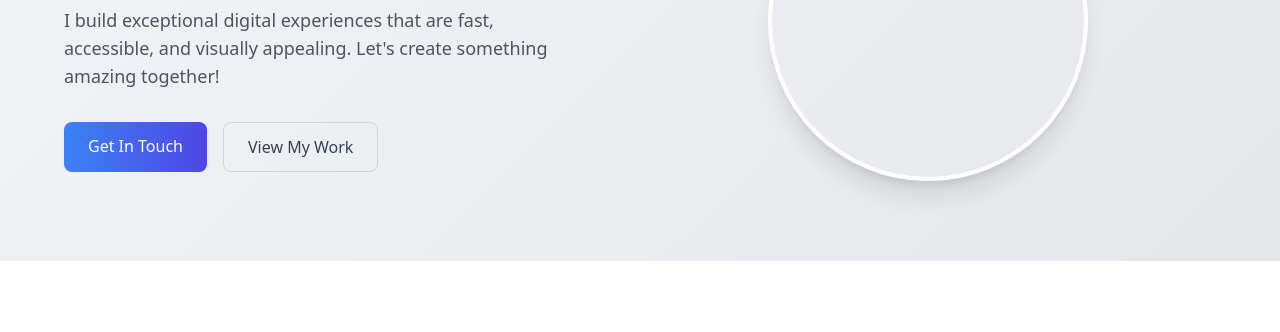
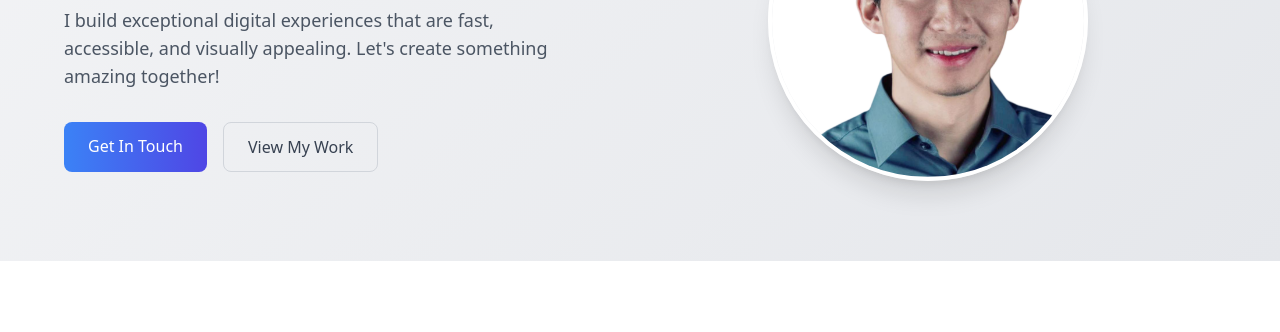
Before and after one commit to williaml12/Personal-Porfolio-Website, a plain HTML site: page index.html in a window 1280 px wide. Shown: the part 267-599 px from the top of the page. Drawn offline with nearby package versions, Linux system fonts and the light colour scheme; the site is published under a folder, as on GitHub Pages, so addresses that start at the root find nothing.

Commit message:
Update index.html

```diff
--- a/index.html
+++ b/index.html
@@ -136,7 +136,7 @@
                 <div class="md:w-1/2 flex justify-center">
                     <div class="relative w-64 h-64 md:w-80 md:h-80 rounded-full overflow-hidden border-4 border-white shadow-xl">
                         <!-- <img src="https://images.unsplash.com/photo-1507003211169-0a1dd7228f2d?ixlib=rb-4.0.3&ixid=M3wxMjA3fDB8MHxwaG90by1wYWdlfHx8fGVufDB8fHx8fA%3D%3D&auto=format&fit=crop&w=774&q=80" alt="Alex Carter" class="w-full h-full object-cover"> -->
-                        <img src="/images/William.png" alt="William Lu" class="w-full h-full object-cover">
+                        <img src="images/William.png" alt="William Lu" class="w-full h-full object-cover">
                     </div>
                 </div>
             </div>
```
